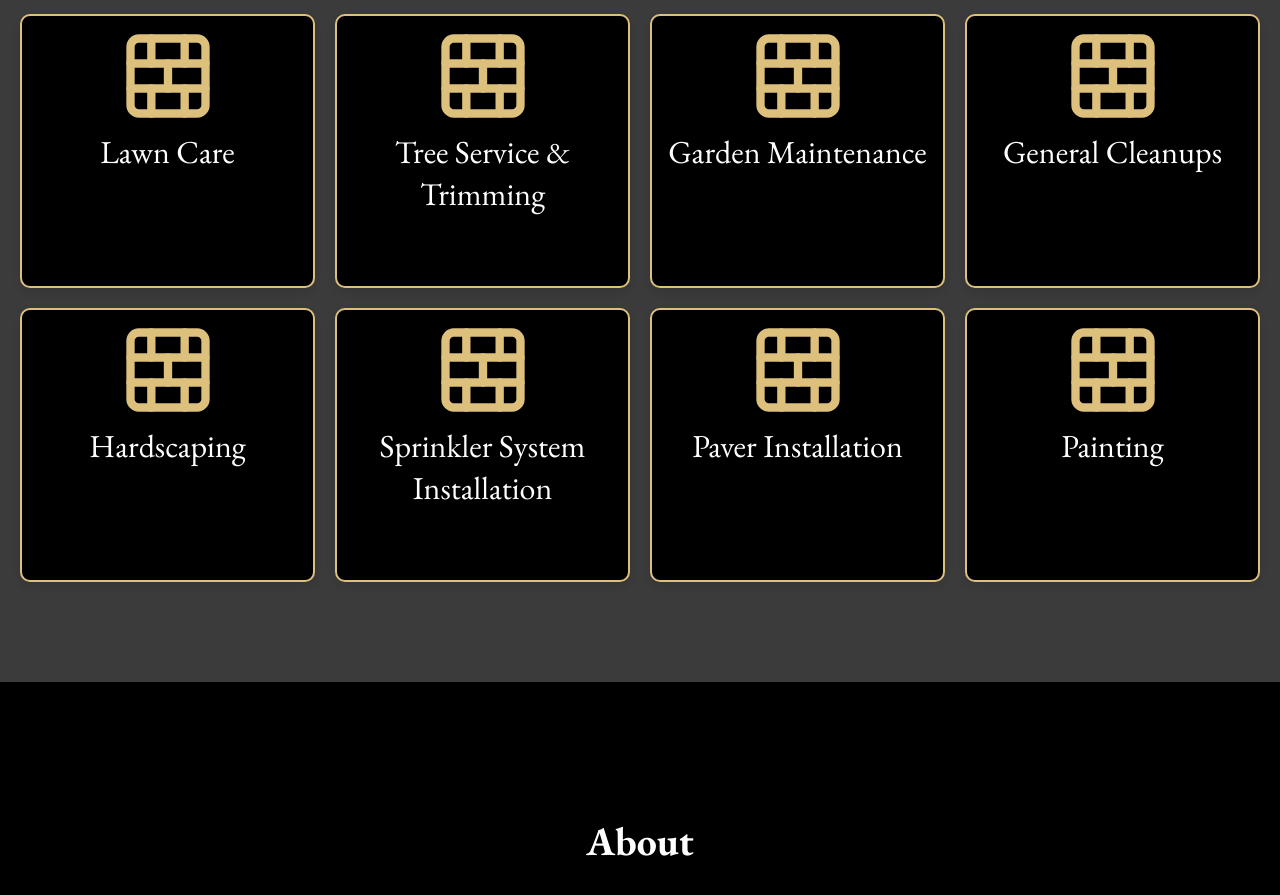
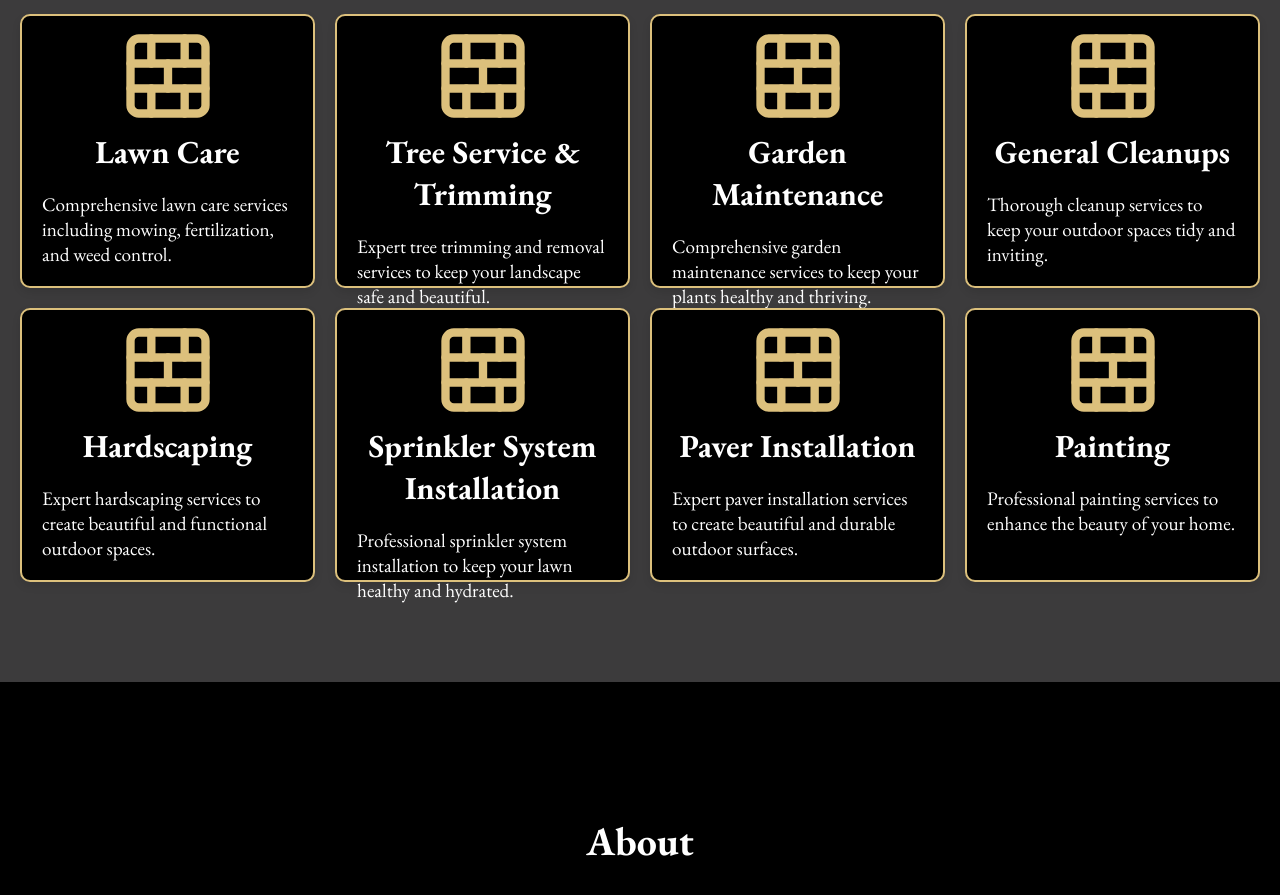
Before and after one commit to rysealex/lzm-landscaping-llc, a React (Create React App) app: page / in a window 1280 px wide. Shown: the part 1028-1923 px from the top of the page. Built offline with nearby package versions, Linux system fonts and the light colour scheme; no server answers.

Commit message:
Added service item desc and styling.

```diff
--- a/src/App.css
+++ b/src/App.css
@@ -242,9 +242,21 @@ nav ul li.services-dropdown-container {
   color: var(--primary-color);
   /* margin-bottom: -20px; */
 }
+.service-content {
+  display: flex;
+  flex-direction: column;
+  align-items: center;
+  justify-content: center;
+}
 .service-name {
   font-size: 2em;
+  margin: 0 auto;
+}
+.service-description {
+  font-size: 1.2em;
   /* margin-top: 10px; */
+  padding: 0 10px;
+  text-align: left;
 }
 .view-all-services {
   margin-top: 30px;
--- a/src/services.tsx
+++ b/src/services.tsx
@@ -4,14 +4,46 @@ import './App.css';
 
 // services list with details and icons
 const servicesList = [
-	{ name: 'Lawn Care', icon: <BrickWall style={{ width: '100px', height: '100px' }} /> },
-	{ name: 'Tree Service & Trimming', icon: <BrickWall style={{ width: '100px', height: '100px' }} /> },
-	{ name: 'Garden Maintenance', icon: <BrickWall style={{ width: '100px', height: '100px' }} /> },
-	{ name: 'General Cleanups', icon: <BrickWall style={{ width: '100px', height: '100px' }} /> },
-	{ name: 'Hardscaping', icon: <BrickWall style={{ width: '100px', height: '100px' }} /> },
-	{ name: 'Sprinkler System Installation', icon: <BrickWall style={{ width: '100px', height: '100px' }} /> },
-	{ name: 'Paver Installation', icon: <BrickWall style={{ width: '100px', height: '100px' }} /> },
-	{ name: 'Painting', icon: <BrickWall style={{ width: '100px', height: '100px' }} /> },
+	{
+		name: 'Lawn Care',
+		icon: <BrickWall style={{ width: '100px', height: '100px' }} />,
+		desc: 'Comprehensive lawn care services including mowing, fertilization, and weed control.'
+	},
+	{
+		name: 'Tree Service & Trimming',
+		icon: <BrickWall style={{ width: '100px', height: '100px' }} />,
+		desc: 'Expert tree trimming and removal services to keep your landscape safe and beautiful.'
+	},
+	{
+		name: 'Garden Maintenance',
+		icon: <BrickWall style={{ width: '100px', height: '100px' }} />,
+		desc: 'Comprehensive garden maintenance services to keep your plants healthy and thriving.'
+	},
+	{
+		name: 'General Cleanups',
+		icon: <BrickWall style={{ width: '100px', height: '100px' }} />,
+		desc: 'Thorough cleanup services to keep your outdoor spaces tidy and inviting.'
+	},
+	{
+		name: 'Hardscaping',
+		icon: <BrickWall style={{ width: '100px', height: '100px' }} />,
+		desc: 'Expert hardscaping services to create beautiful and functional outdoor spaces.'
+	},
+	{
+		name: 'Sprinkler System Installation',
+		icon: <BrickWall style={{ width: '100px', height: '100px' }} />,
+		desc: 'Professional sprinkler system installation to keep your lawn healthy and hydrated.'
+	},
+	{
+		name: 'Paver Installation',
+		icon: <BrickWall style={{ width: '100px', height: '100px' }} />,
+		desc: 'Expert paver installation services to create beautiful and durable outdoor surfaces.'
+	},
+	{
+		name: 'Painting',
+		icon: <BrickWall style={{ width: '100px', height: '100px' }} />,
+		desc: 'Professional painting services to enhance the beauty of your home.'
+	},
 ];
 
 interface ServicesProps {
@@ -52,32 +84,52 @@ function Services({ selectedService, setSelectedService }: ServicesProps) {
 					<div className='service-icon'>
 						{servicesList[0].icon}
 					</div>
-					<div className='service-name'>
+					<div className='service-content'>
+						<h3 className='service-name'>
 							{servicesList[0].name}
+						</h3>
+						<p className='service-description'>
+							{servicesList[0].desc}
+						</p>
 					</div>
 				</div>
 				<div className='service-item' onClick={() => setSelectedService('Tree Service & Trimming')}>
 					<div className='service-icon'>
 						{servicesList[1].icon}
 					</div>
-					<div className='service-name'>
+					<div className='service-content'>
+						<h3 className='service-name'>
 							{servicesList[1].name}
+						</h3>
+						<p className='service-description'>
+							{servicesList[1].desc}
+						</p>
 					</div>
 				</div>
 				<div className='service-item' onClick={() => setSelectedService('Garden Maintenance')}>
 					<div className='service-icon'>
 						{servicesList[2].icon}
 					</div>
-					<div className='service-name'>
+					<div className='service-content'>
+						<h3 className='service-name'>
 							{servicesList[2].name}
+						</h3>
+						<p className='service-description'>
+							{servicesList[2].desc}
+						</p>
 					</div>
 				</div>
 				<div className='service-item' onClick={() => setSelectedService('General Cleanups')}>
 					<div className='service-icon'>
 						{servicesList[3].icon}
 					</div>
-					<div className='service-name'>
+					<div className='service-content'>
+						<h3 className='service-name'>
 							{servicesList[3].name}
+						</h3>
+						<p className='service-description'>
+							{servicesList[3].desc}
+						</p>
 					</div>
 				</div>
 			</div>
@@ -86,32 +138,52 @@ function Services({ selectedService, setSelectedService }: ServicesProps) {
 					<div className='service-icon'>
 						{servicesList[4].icon}
 					</div>
-					<div className='service-name'>
+					<div className='service-content'>
+						<h3 className='service-name'>
 							{servicesList[4].name}
+						</h3>
+						<p className='service-description'>
+							{servicesList[4].desc}
+						</p>
 					</div>
 				</div>
 				<div className='service-item' onClick={() => setSelectedService('Sprinkler System Installation')}>
 					<div className='service-icon'>
 						{servicesList[5].icon}
 					</div>
-					<div className='service-name'>
+					<div className='service-content'>
+						<h3 className='service-name'>
 							{servicesList[5].name}
+						</h3>
+						<p className='service-description'>
+							{servicesList[5].desc}
+						</p>
 					</div>
 				</div>
 				<div className='service-item' onClick={() => setSelectedService('Paver Installation')}>
 					<div className='service-icon'>
 						{servicesList[6].icon}
 					</div>
-					<div className='service-name'>
+					<div className='service-content'>
+						<h3 className='service-name'>
 							{servicesList[6].name}
+						</h3>
+						<p className='service-description'>
+							{servicesList[6].desc}
+						</p>
 					</div>
 				</div>
 				<div className='service-item' onClick={() => setSelectedService('Painting Services')}>
 					<div className='service-icon'>
 						{servicesList[7].icon}
 					</div>
-					<div className='service-name'>
+					<div className='service-content'>
+						<h3 className='service-name'>
 							{servicesList[7].name}
+						</h3>
+						<p className='service-description'>
+							{servicesList[7].desc}
+						</p>
 					</div>
 				</div>
 			</div>
```
Lines whose indentation alone changed are shown as unchanged.
